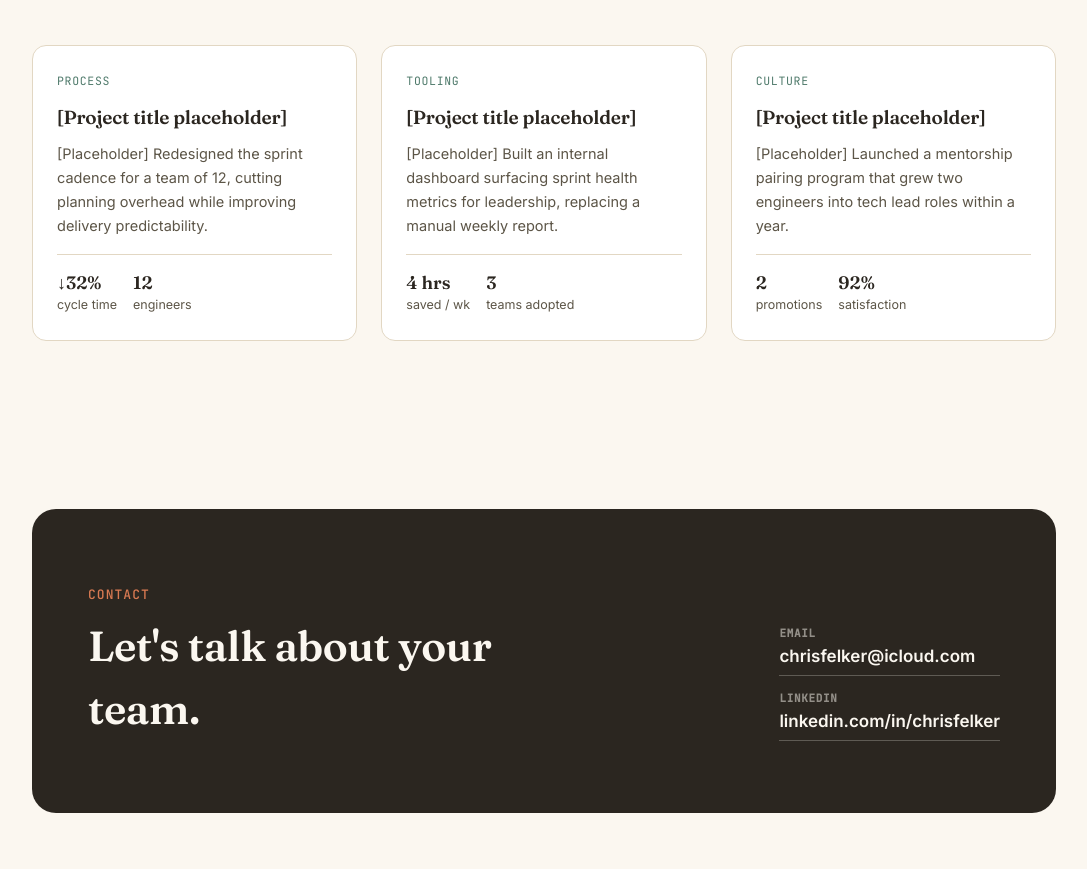
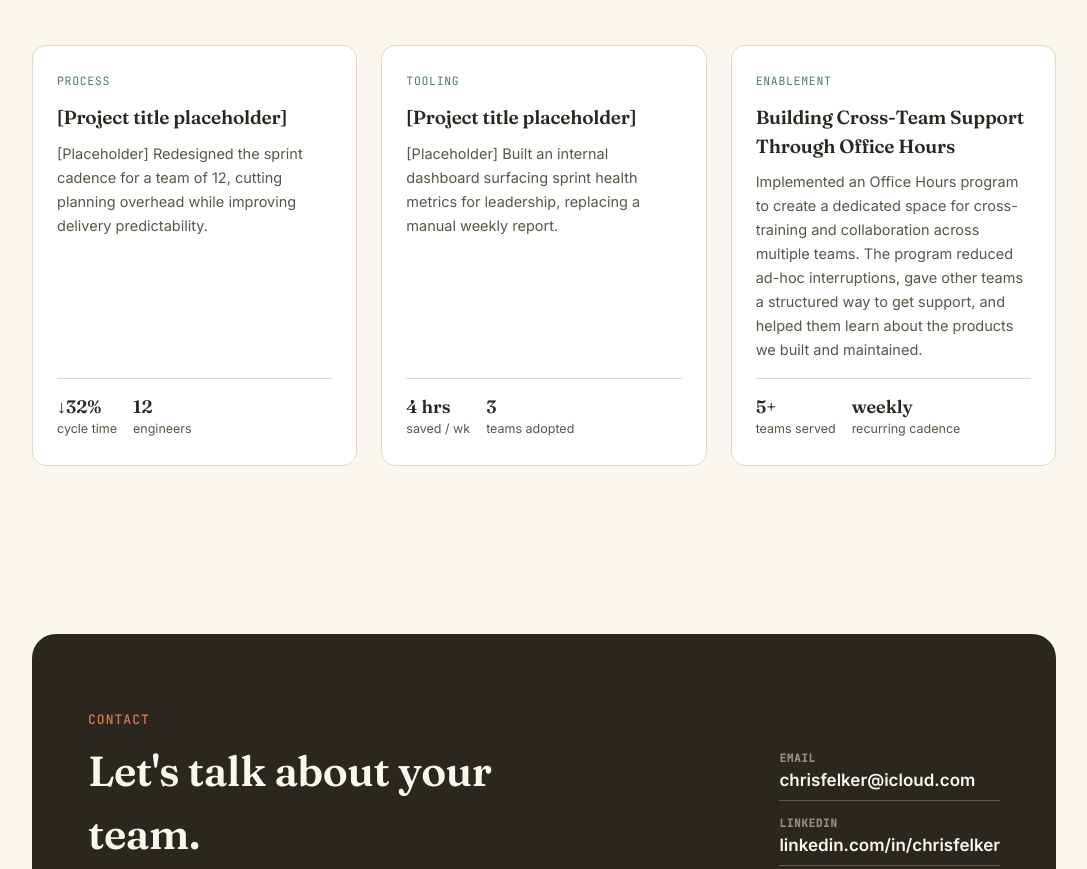
Before and after one commit to chrisfelker4473/website, a plain HTML site: page index.html in a window 1280 px wide. Shown: the part 4457-5326 px from the top of the page, without its empty margins (96-1183 px from the left). Drawn offline with Linux system fonts and the light colour scheme.

Commit message:
Updated the Culture section to Enablement

```diff
--- a/index.html
+++ b/index.html
@@ -646,12 +646,12 @@
           </div>
         </div>
         <div class="project-card">
-          <span class="project-tag">Culture</span>
-          <h3>[Project title placeholder]</h3>
-          <p>[Placeholder] Launched a mentorship pairing program that grew two engineers into tech lead roles within a year.</p>
+          <span class="project-tag">Enablement</span>
+          <h3>Building Cross-Team Support Through Office Hours</h3>
+          <p>Implemented an Office Hours program to create a dedicated space for cross-training and collaboration across multiple teams. The program reduced ad-hoc interruptions, gave other teams a structured way to get support, and helped them learn about the products we built and maintained.</p>
           <div class="project-stats">
-            <div><strong>2</strong>promotions</div>
-            <div><strong>92%</strong>satisfaction</div>
+            <div><strong>5+</strong>teams served</div>
+            <div><strong>weekly</strong>recurring cadence</div>
           </div>
         </div>
       </div>
```
